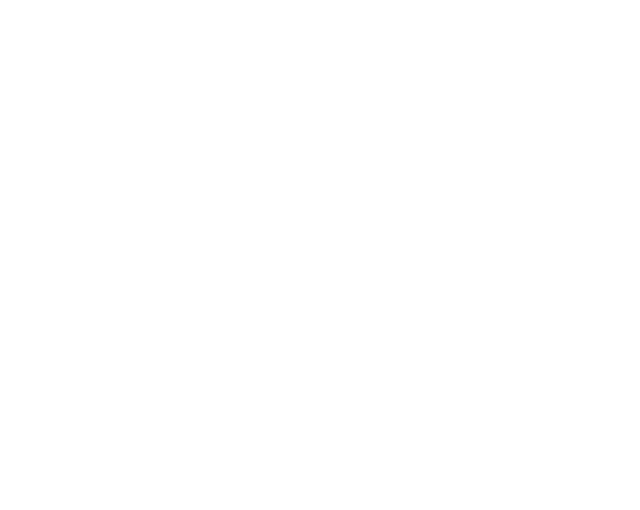
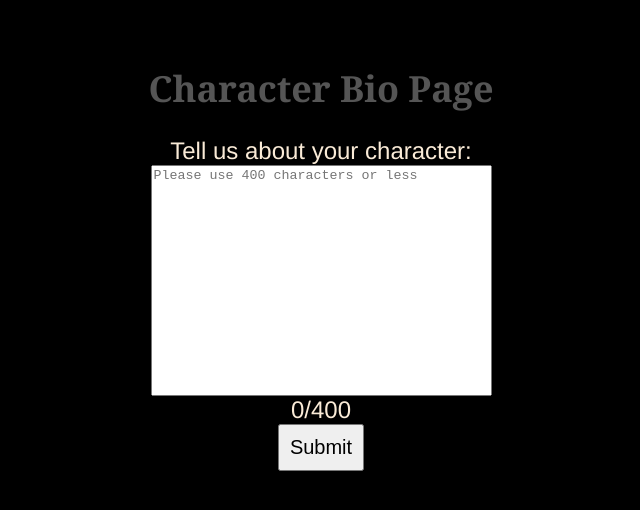
Before and after one commit to Warjumper/cpnt-262-achievements2-2, a plain HTML site: page index.html in a window 1280 px wide. Shown: the whole page, without its empty margins (319-959 px from the left). Drawn offline with Linux system fonts and the light colour scheme.

Commit message:
added code to css, js, html

```diff
--- a/css/main.css
+++ b/css/main.css
@@ -0,0 +1,36 @@
+h1 {
+  font-size: 36px;
+  color: #555;
+  font-family: Georgia, 'Times New Roman', Times, serif;
+}
+
+body {
+  padding-top: 40px;
+  display: block;
+  margin: auto;
+  text-align: center;
+  font-size: 24px;
+  font-family: 'Franklin Gothic Medium', 'Arial Narrow', Arial, sans-serif;
+  color: antiquewhite;
+  background-color: black;
+}
+
+input, textarea {
+  display: block;
+  margin: auto;
+}
+
+button {
+  padding: 10px;
+  font-size: 20px;
+  cursor: pointer;
+}
+
+button:hover {
+  background-color: #555;
+  color: white;
+}
+
+textarea {
+  resize: none;
+}
--- a/index.html
+++ b/index.html
@@ -1,14 +1,28 @@
 <!DOCTYPE html>
 <html lang="en">
+
 <head>
   <meta charset="UTF-8">
   <meta http-equiv="X-UA-Compatible" content="IE=edge">
   <meta name="viewport" content="width=device-width, initial-scale=1.0">
   <link rel="stylesheet" href="css/main.css">
-  <script src="js/myscripts.js" defer></script>
-  <title>Document</title>
+  <script src="js/character-counter.js" defer></script>
+  <title>Text area character counter</title>
 </head>
+
 <body>
+  <main>
+    <h1>Character Bio Page</h1>
+    <label for="tweet">Tell us about your character:</label>
 
+    <textarea id="textBio" name="bio" rows="15" cols="40" placeholder="Please use 400 characters or less"
+      maxlength="400"></textarea>
+
+    <span id="textCounter">0/400</span><br>
+
+    <button type="submit" class="button">Submit</button>
+
+  </main>
 </body>
+
 </html>
--- /dev/null
+++ b/js/character-counter.js
@@ -0,0 +1,16 @@
+//Character Counter
+const submitHandler = (event) => {
+  event.preventDefault();
+}
+
+const textArea = document.getElementById("textBio");
+
+const characterCounter = document.getElementById("textCounter");
+
+const countCharacters = () => {
+  let numOfEnteredChars = textArea.value.length;
+  let counter = numOfEnteredChars;
+  characterCounter.textContent = counter + "/400";
+};
+
+textArea.addEventListener("input", countCharacters);
```
Also changed, not shown: js/myscripts.js (deleted), 1 other file.
